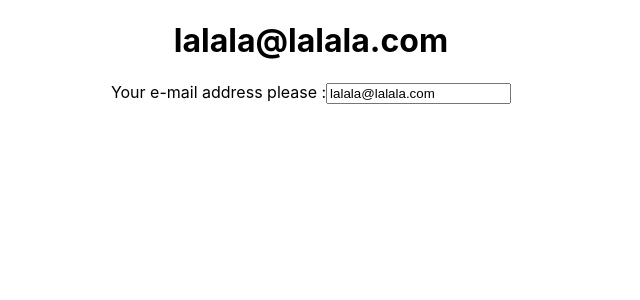
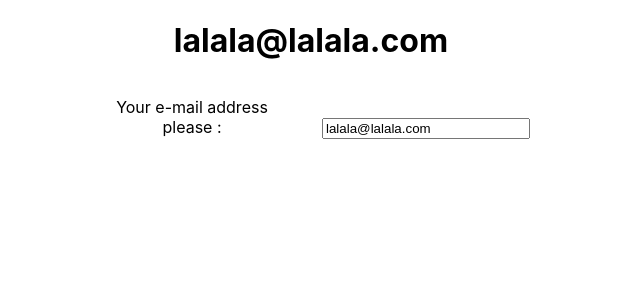
Before and after one commit to helderscrolls/homer-odyssey-react, a React (Create React App) app in the folder front/react-odyssee/: page / in a window 1280 px wide. Shown: the top 300 px of the page, without its empty margins (329-969 px from the left). Built offline with nearby package versions, Linux system fonts and the light colour scheme.

Commit message:
Editing form design.

```diff
--- a/front/react-odyssee/src/App.css
+++ b/front/react-odyssee/src/App.css
@@ -26,7 +26,15 @@
   from {
     transform: rotate(0deg);
   }
+
   to {
     transform: rotate(360deg);
   }
 }
+
+label,
+input {
+  width: 200px;
+  margin: 15px;
+  display: inline-block;
+}
```
